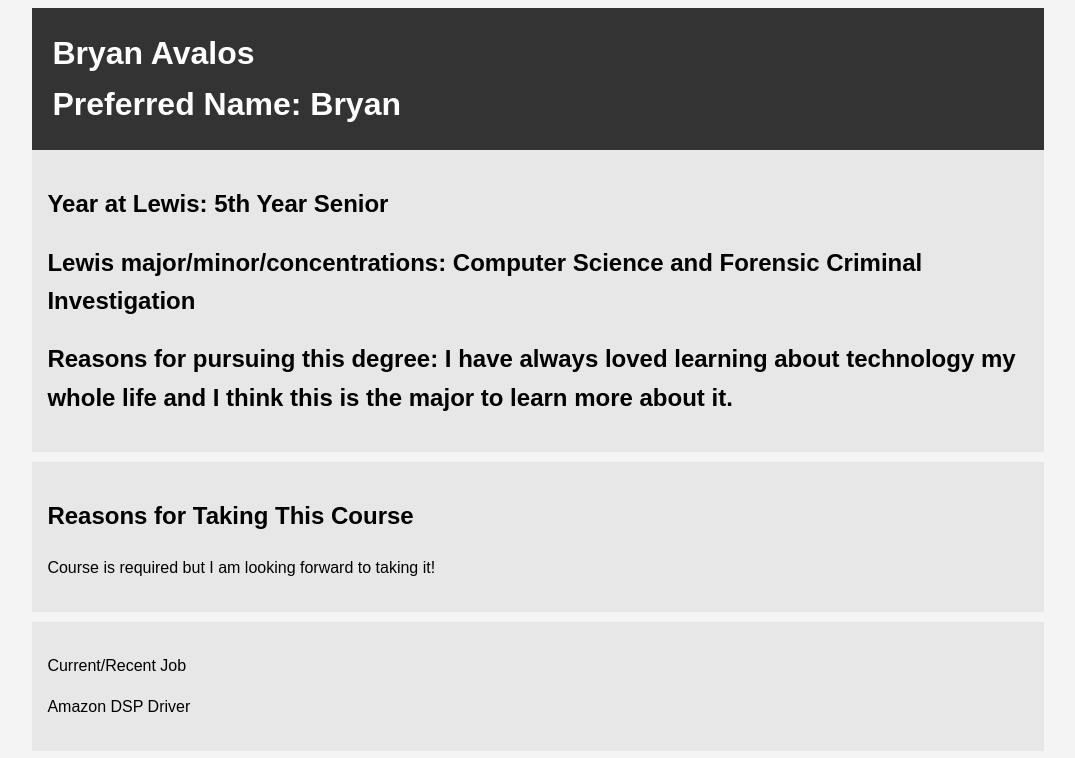
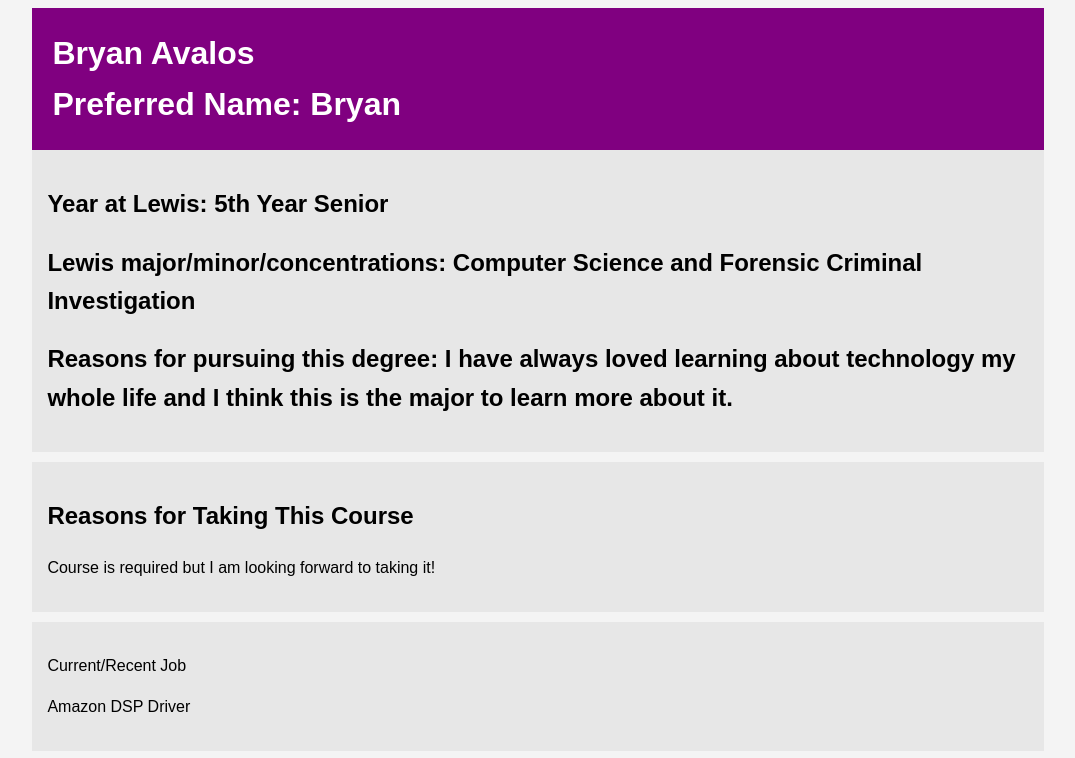
Before and after one commit to BryanA55/getting-to-know-each-other, a plain HTML site: page index.html in a window 1280 px wide. Shown: the top 758 px of the page, without its empty margins (102-1177 px from the left). Drawn offline with Linux system fonts and the light colour scheme.

Commit message:
Updating

```diff
--- a/index.html
+++ b/index.html
@@ -14,7 +14,7 @@
             overflow: hidden;
         }
         .main-info {
-            background: #333;
+            background: #800080;
             color: #fff;
             padding: 20px;
         }
```
Lines whose indentation alone changed are shown as unchanged.
